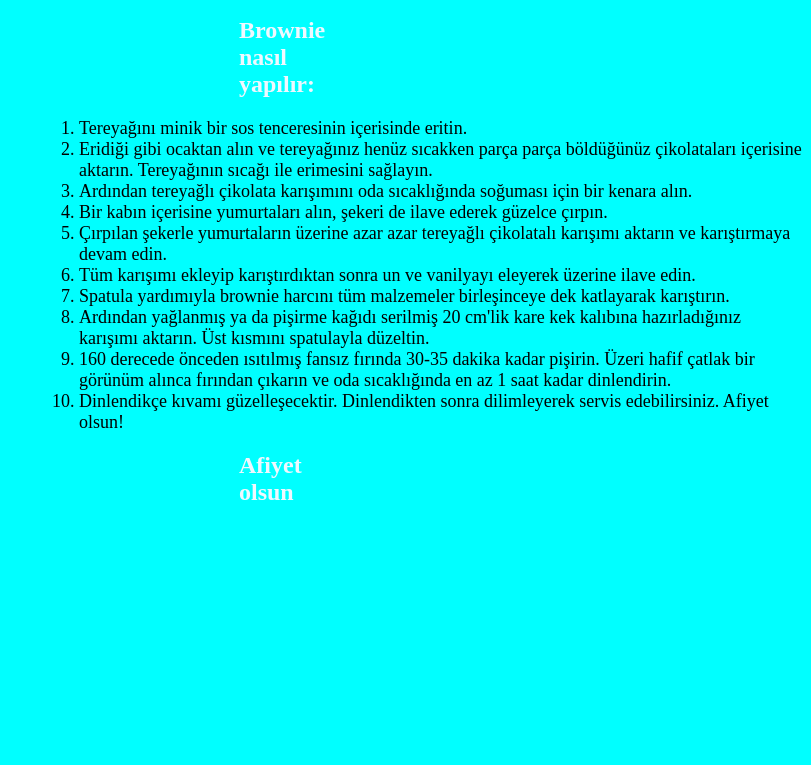
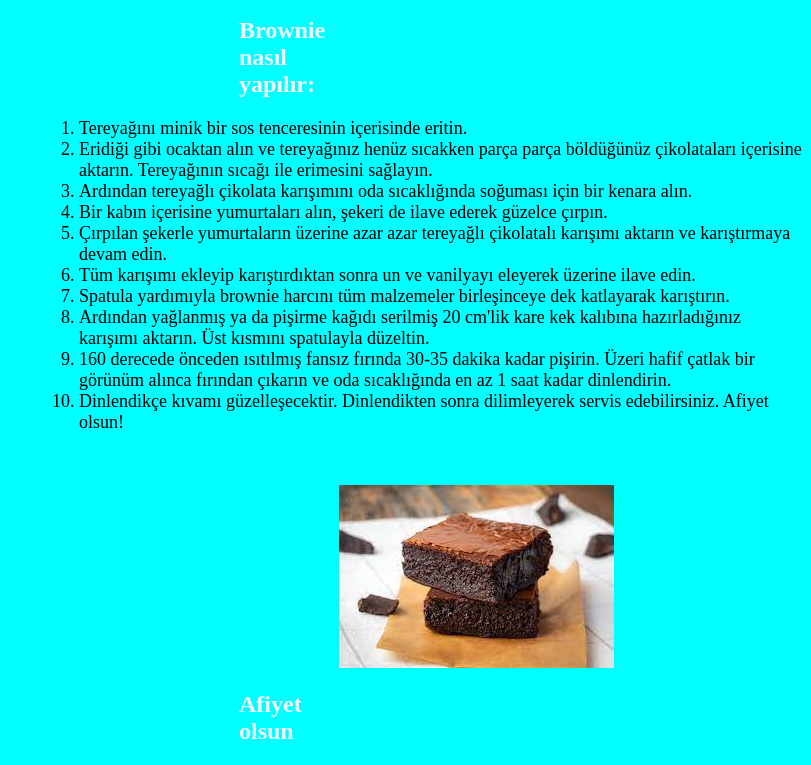
Before and after one commit to slmens/PatikaBasicProjects, a plain HTML site: page src/Week9/RecipePage.html in a window 1280 px wide. Shown: the part 457-1222 px from the top of the page, without its empty margins (469-1280 px from the left). Before the commit the page ends 983 px from the top, so only its background shows below. Drawn offline with Linux system fonts and the light colour scheme.

Commit message:
Finished

```diff
--- a/src/Week9/RecipePage.html
+++ b/src/Week9/RecipePage.html
@@ -22,6 +22,9 @@
         .malzemeLi{
             font-size: large;
             font-weight: 500;
+        }
+        img{
+            margin-left: 800px;
         }
     </style>
 </head>
@@ -59,6 +62,10 @@
         <li class="malzemeLi">Dinlendikçe kıvamı güzelleşecektir. Dinlendikten sonra dilimleyerek servis edebilirsiniz. Afiyet olsun!</li>
     </ol>
 
+    <br>
+    <br>
+
+    <img src="./assets/brownie.jpg" alt="brownie">
     <center><h2 id="malzemeler" style="background-color: black; color:aliceblue;">Afiyet olsun</h2></center>
 
 
```
Also changed, not shown: src/Week9/assets/brownie.jpg (added).
